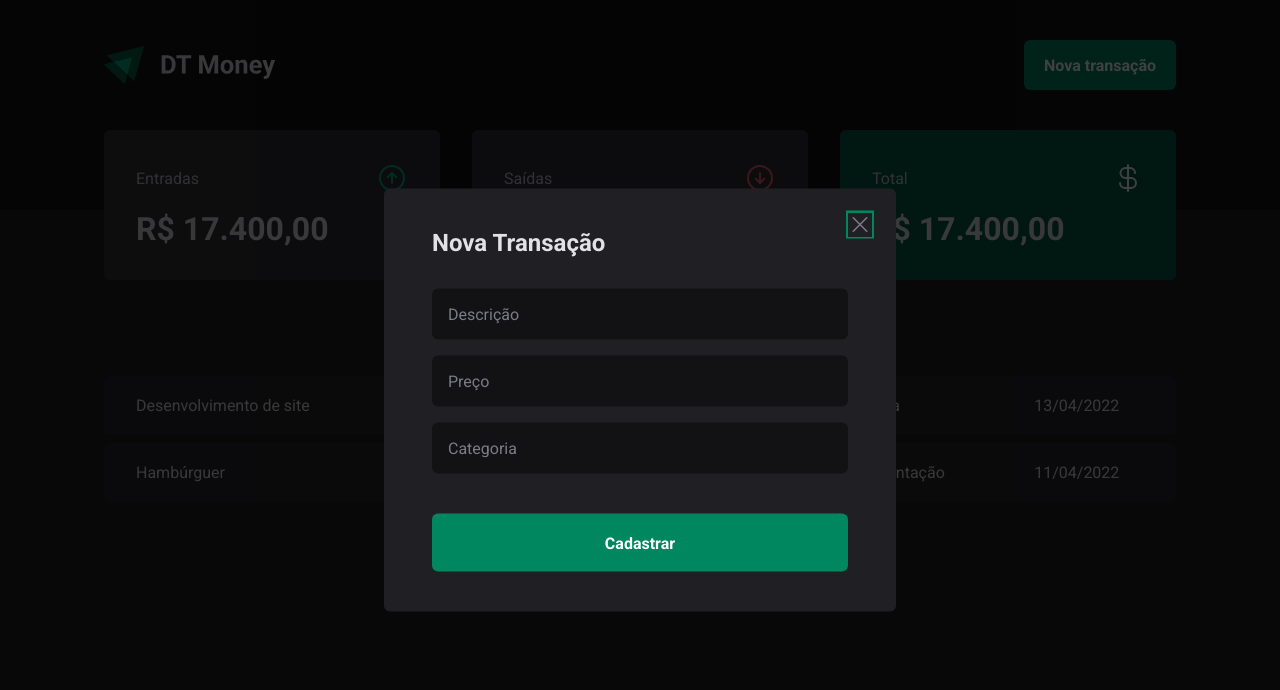
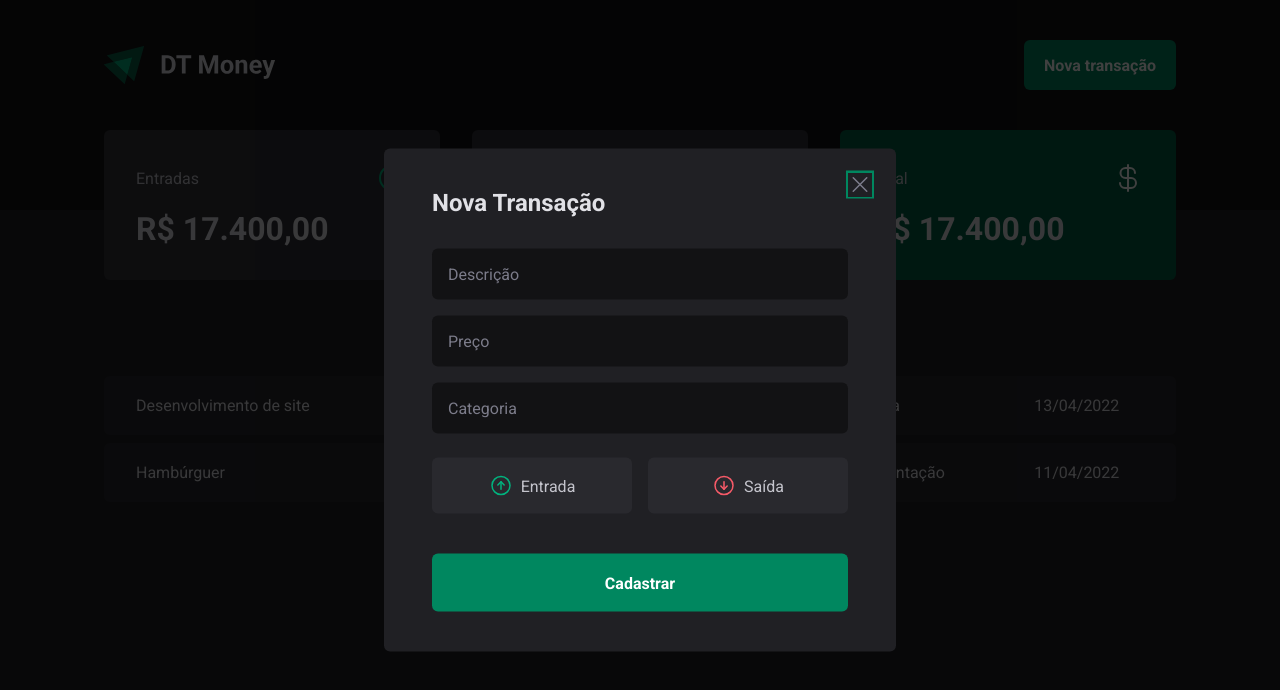
Before and after one commit to regianemr/DTMoney-Rocket-Seat, a React (Vite) app: page / in a window 1280 px wide. Both pictures are taken after a click on the button "Nova transação". Shown: the top 690 px of the page. Built offline with nearby package versions, Linux system fonts and the light colour scheme.

Commit message:
criando e estilizando botoes de entrada e saida

```diff
--- a/src/components/NewTransactionModal/index.tsx
+++ b/src/components/NewTransactionModal/index.tsx
@@ -1,6 +1,6 @@
 import * as  Dialog  from "@radix-ui/react-dialog";
-import { CloseButton, Content, Overlay } from './styles'
-import { X } from "phosphor-react";
+import { CloseButton, Content, Overlay, TransactionType, TransactionTypeButton } from './styles'
+import { ArrowCircleDown, ArrowCircleUp, X } from "phosphor-react";
 
 export function NewTransactionModal() {
     return (
@@ -18,6 +18,19 @@
                     <input type="number" placeholder="Preço" required />
                     <input type="text" placeholder="Categoria" required />
 
+                    <TransactionType>
+                        <TransactionTypeButton variant="income">
+                            <ArrowCircleUp  size={24}/>
+                            Entrada
+                        </TransactionTypeButton>
+
+                        <TransactionTypeButton variant="outcome">
+                            <ArrowCircleDown  size={24}/>
+                            Saída
+                        </TransactionTypeButton>
+
+                    </TransactionType>
+
                     <button type="submit">
                         Cadastrar
                     </button>
--- a/src/components/NewTransactionModal/styles.ts
+++ b/src/components/NewTransactionModal/styles.ts
@@ -69,3 +69,30 @@
     cursor: pointer;
     color: ${props => props.theme['gray-500']};
 `
+
+export const TransactionType = styled.div`
+    display: grid;
+    grid-template-columns: repeat(2, 1fr);
+    gap: 1rem;
+    margin-top: .5rem;
+`
+interface TransactionTypeButtonProps {
+    variant: 'income' | 'outcome';
+}
+
+export const TransactionTypeButton = styled.button<TransactionTypeButtonProps>`
+    background: ${props => props.theme["gray-700"]};
+    padding: 1rem;
+    display: flex;
+    align-items: center;
+    justify-content: center;
+    gap: 0.5rem;
+    border-radius: 6px;
+    cursor: pointer;
+    border: 0;
+    color: ${props => props.theme['gray-300']};
+
+    svg {
+        color: ${props => props.variant === 'income' ? props.theme["green-300"] : props.theme["red-300"]}
+    }
+`
```
